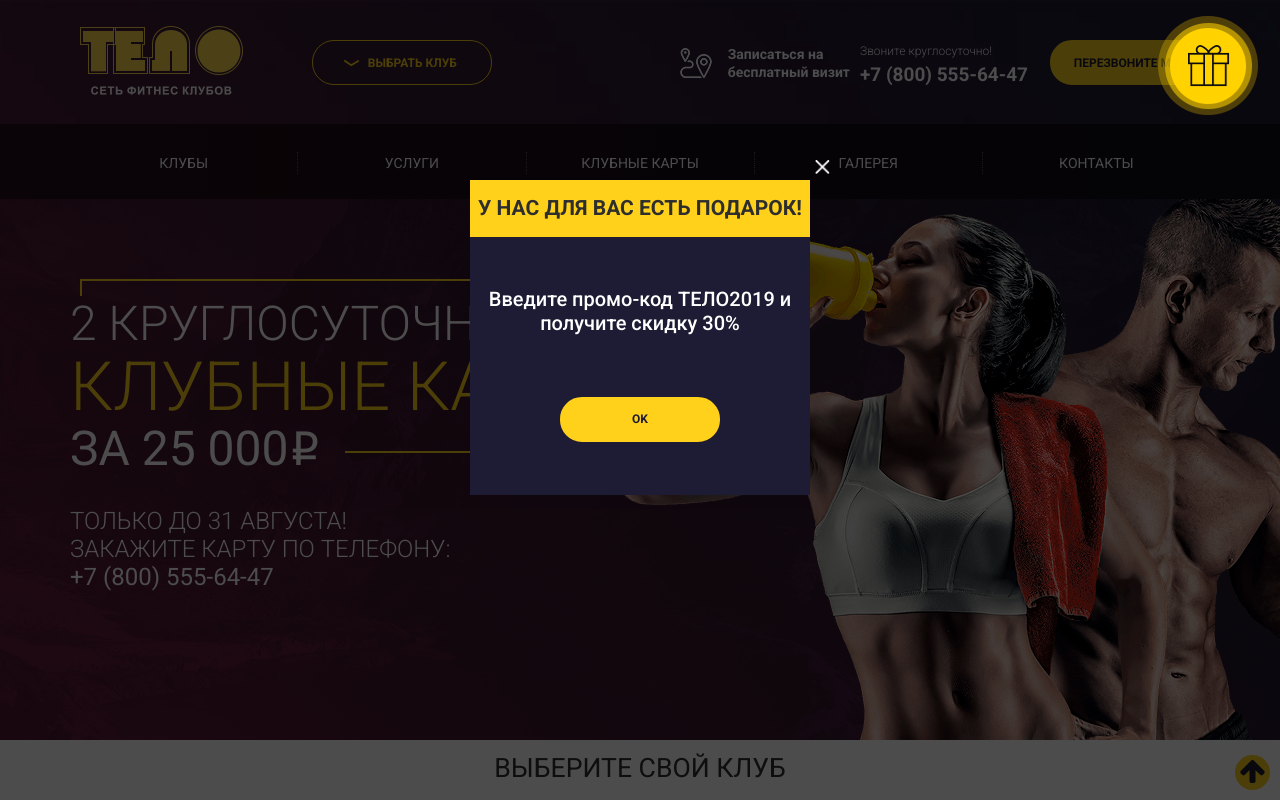
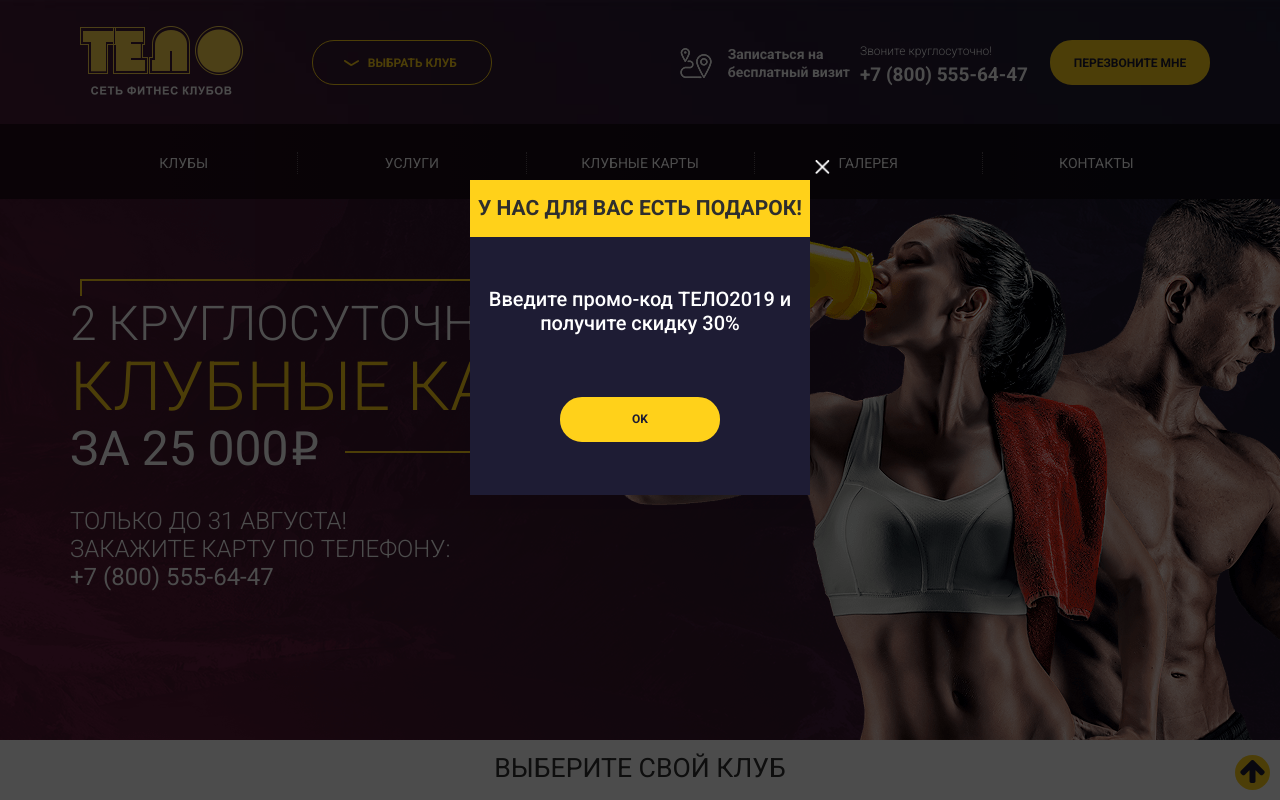
Before and after one commit to Eugene-boop/work.11, a website with bundled scripts: page index.html in a window 1280 px wide. Both pictures are taken after a click on the element 1208 px from the left and 67 px from the top of the page. Built offline with nearby package versions, Linux system fonts and the light colour scheme.

Commit message:
реализация через localStorage

```diff
--- a/index.html
+++ b/index.html
@@ -11,9 +11,6 @@
     <link rel="stylesheet" href="css/style.min.css">
 </head>
 <body>
-<div class="fixed-gift" data-popup="#gift">
-    <img src=images/gift.png alt>
-</div>
 <header class="header-main">
     <div class="head">
         <div class="wrapper">
--- a/src/index.js
+++ b/src/index.js
@@ -5,16 +5,19 @@ import openPopup from './modules/openPopup';
 import sendForms from './modules/sendForms';
 import forbidInput from './modules/forbidInput';
 import inputMask from './modules/inputMask';
+import hideGift from './modules/hideGift';
+hideGift();
 
 document.addEventListener('DOMContentLoaded', () => {
   dropMenu();
   openPopup('.open-popup');
   openPopup('.callback-btn');
-  openPopup('.fixed-gift');
+  openPopup('.fixed-gift', hideGift);
   sendForms();
   forbidInput(
     [/[^\d|+]/ig, /[A-Z\d]/ig],
     ['input[type="tel"]', 'input[type="text"]']
   );
   inputMask();
+
 });
--- /dev/null
+++ b/src/modules/hideGift.js
@@ -0,0 +1,17 @@
+'use strict';
+
+const hideGift = btn => {
+  if (localStorage.getItem('giftOpened')) {
+    return
+  } else if (btn) { // проверка на вызов при клике, аргументом передается кнопка: при клике
+    btn.remove();
+    localStorage.giftOpened = true;
+  } else {
+    document.body.insertAdjacentHTML('afterbegin', `<div class="fixed-gift" data-popup="#gift">
+    <img src=images/gift.png alt>
+  </div>`);
+  }
+
+}
+
+export default hideGift;
--- a/src/modules/openPopup.js
+++ b/src/modules/openPopup.js
@@ -1,18 +1,21 @@
 'use strict';
 
-const openPopup = selector => {
+const openPopup = (selector, afterOpen = () => {}) => {
   const openBtn = document.querySelector(selector),
-    popup = document.querySelector(openBtn.dataset.popup);
+    popup = openBtn ? document.querySelector(openBtn.dataset.popup) : null;
 
-  openBtn.addEventListener('click', e => {
+  if (!popup) return;
+
+  openBtn.addEventListener('click', function(e) {
     e.preventDefault();
     popup.style.display = 'block';
     document.body.style.cssText = 'position:fixed; width:100%;';
+    afterOpen(this);
   });
 
   popup.addEventListener('click', e => {
     const target = e.target;
-    if (!target.closest('.form-content')) {
+    if (!target.closest('.form-content') || target.matches('.close-btn')) {
       popup.style.display = 'none';
       document.body.style.cssText = 'position:""; width:""';
     }
```
Also changed, not shown: dist/main.js.
